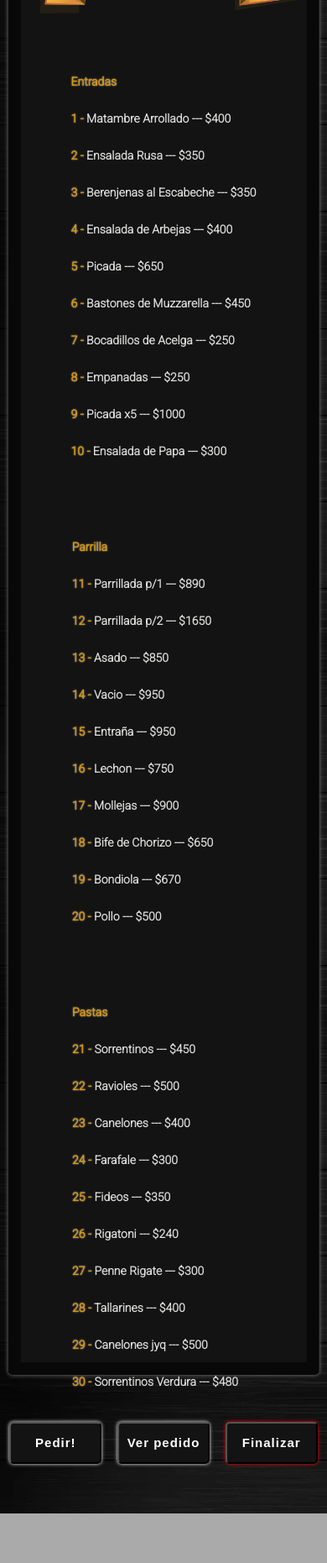
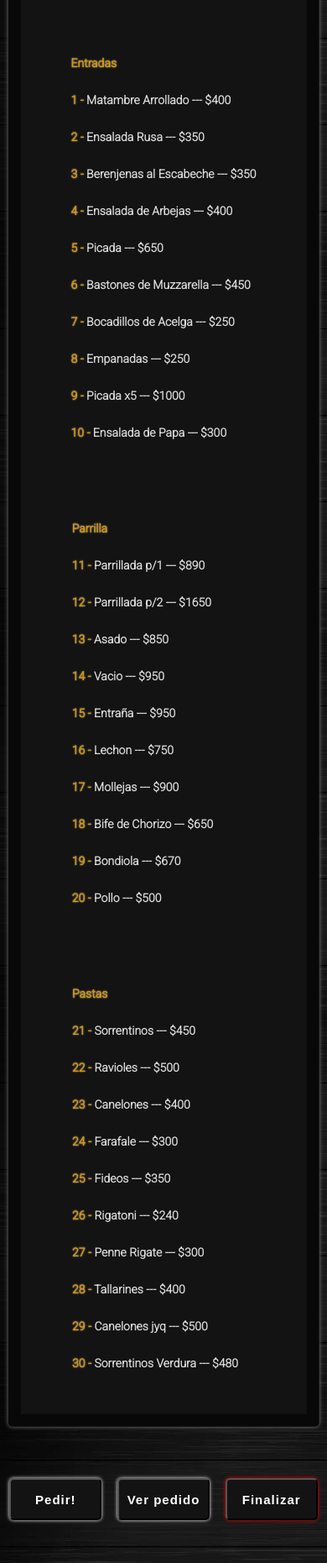
Before and after one commit to FacundoMendez/Simulador-de-Carta-de-Restaurante, a plain HTML site: page index.html in a window 390 px wide. Shown: the part 139-2000 px from the top of the page at 84% size. Before the commit the page ends 1941 px from the top, so only its background shows below. Drawn offline with Linux system fonts and the light colour scheme.

Commit message:
arreglos responsive

```diff
--- a/style.css
+++ b/style.css
@@ -622,13 +622,13 @@ main{
 @media (max-width: 482px){
     main{
         overflow:auto;
-        height: 230vh;
+        height: 240vh;
     }
     .container{
         width: 95%;
         left: 50%;
-        top:48%;
-        height: 200vh;
+        top:47%;
+        height: 210vh;
     }
 
     .container__title{
@@ -652,7 +652,7 @@ main{
         width: 11rem;
         height: 5rem;
         font-size: 1.5rem;
-        top:220%;
+        top:228%;
         left: 17%;
         transform: translate(-50%, -50%);
     }
@@ -661,7 +661,7 @@ main{
         width: 11rem;
         height: 5rem;
         font-size: 1.5rem;
-        top:220%;
+        top:228%;
         left: 50%;
         transform: translate(-50%, -50%);
     }
@@ -670,7 +670,7 @@ main{
         width: 11rem;
         height: 5rem;
         font-size: 1.5rem;
-        top:220%;
+        top:228%;
         left: 83%;
         transform: translate(-50%, -50%);
     }
```
